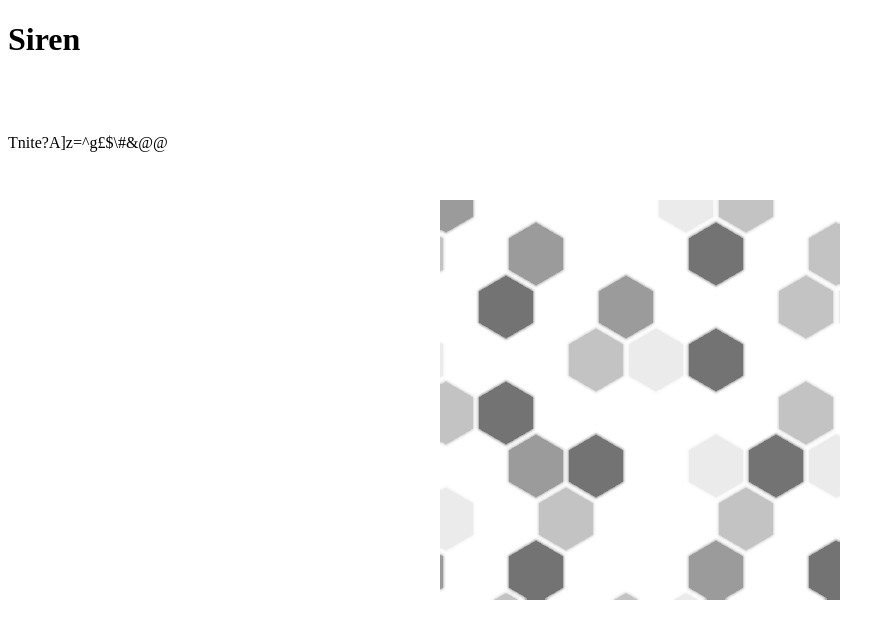
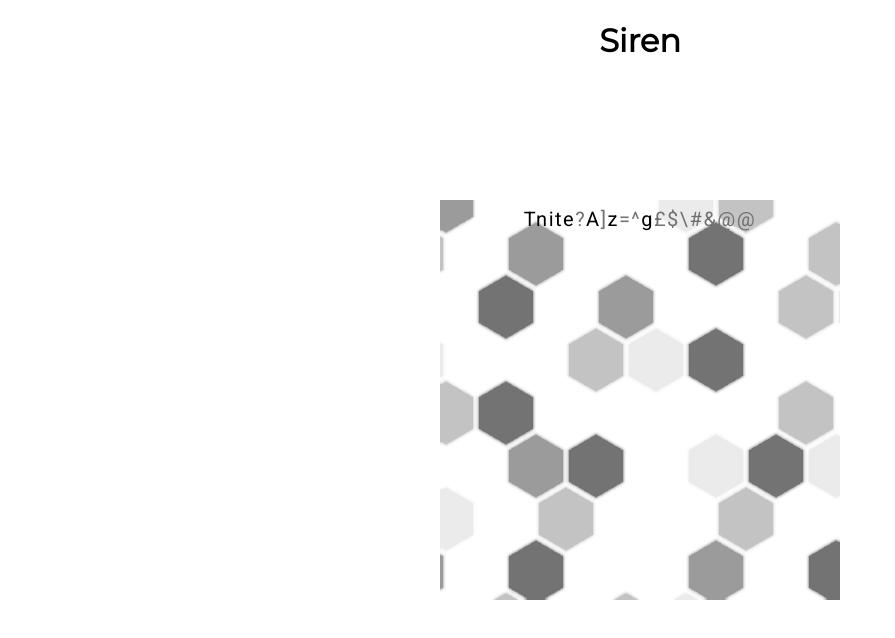
Before and after one commit to mdpenguino/siren-audio-player, a website: page src/splash.html in a window 1280 px wide. Shown: the whole page, without its empty margins (0-895 px from the left). Drawn offline with Linux system fonts and the light colour scheme.

Commit message:
fixed splashscreen formatting

```diff
--- a/src/splash.html
+++ b/src/splash.html
@@ -10,7 +10,7 @@
       }
       </style>
       <meta charset="utf-8">
-      <link href="stylesheet.css" type="text/css" rel="stylesheet.css">
+      <link href="stylesheet.css" type="text/css" rel="stylesheet">
     </head>
     <body class="splashbody">
       <h1 class="splashheader">Siren</h1>
```
